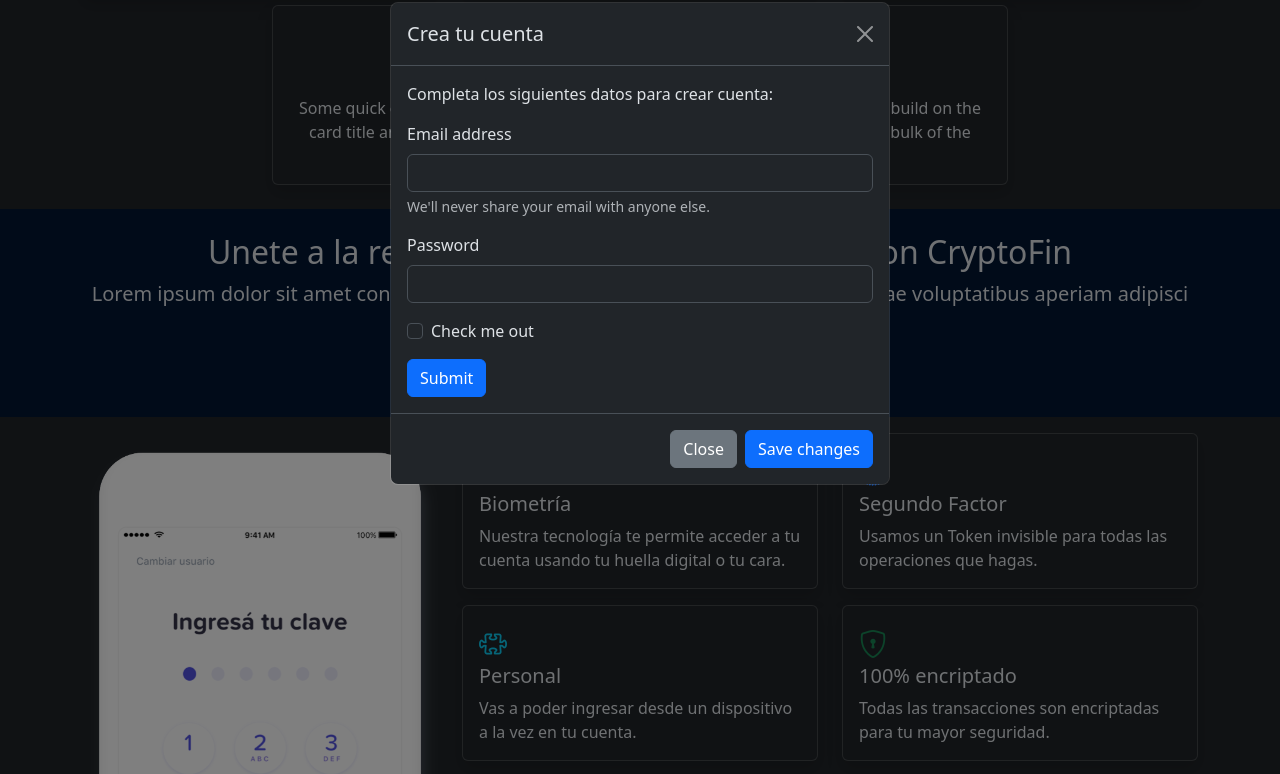
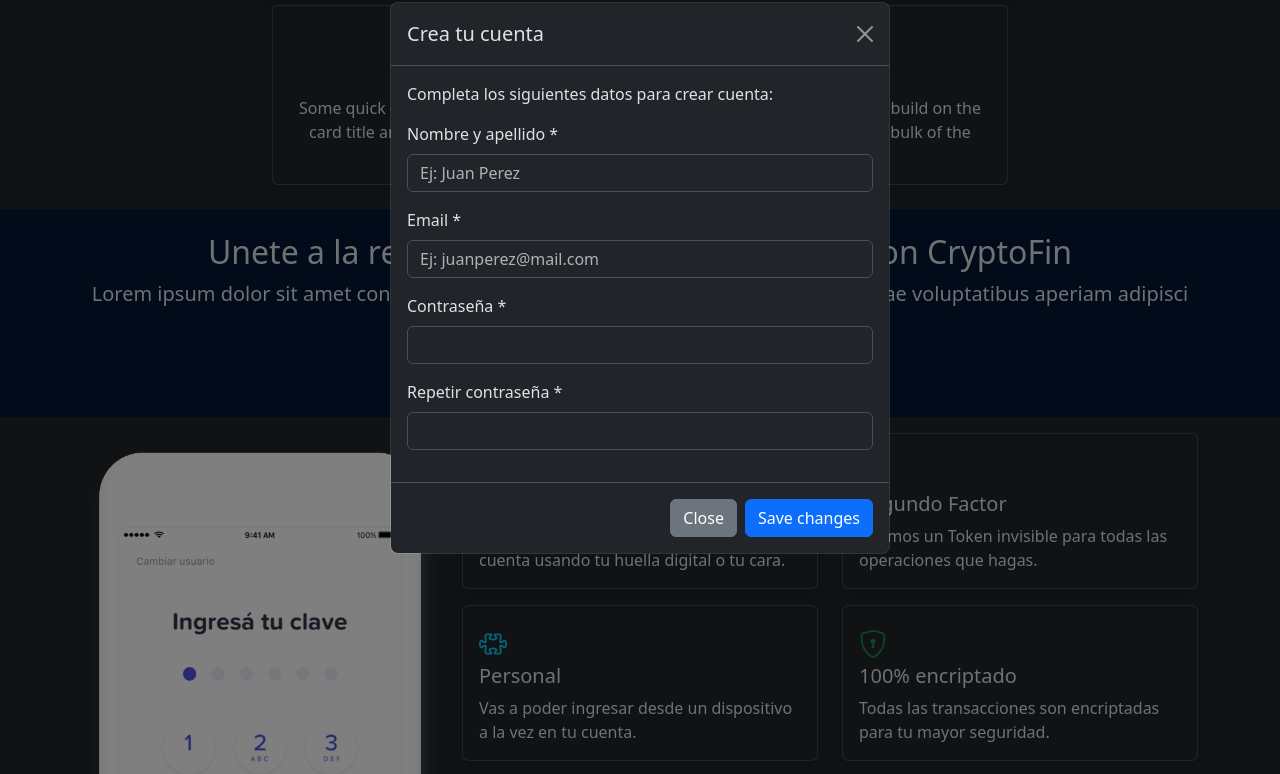
Before and after one commit to LourdesFrrl/cryptoFin, a plain HTML site: page index.html in a window 1280 px wide. Both pictures are taken after a click on the button "Crea tu cuenta ahora". Shown: the part 1060-1834 px from the top of the page. Drawn offline with nearby package versions, Linux system fonts and the light colour scheme.

Commit message:
maquetado del formulario del modal

```diff
--- a/index.html
+++ b/index.html
@@ -358,6 +358,8 @@
       </section>
     </main>
     <!-- Modal crea tu cuenta -->
+    <!-- A ESTE BOTON SE LE PUEDE AGREGAR UN ICONO VERTORIAL, SE DEBE BORRAR class=btn-close  -->
+
     <article
       class="modal fade"
       id="modalCreatucuenta"
@@ -377,47 +379,27 @@
               data-bs-dismiss="modal"
               aria-label="Close"
             ></button>
-            <!-- A ESTE BOTON SE LE PUEDE AGREGAR UN ICONO VERTORIAL, SE DEBE BORRAR class=btn-close  -->
           </div>
           <div class="modal-body">
             <p>Completa los siguientes datos para crear cuenta:</p>
             <form>
               <div class="mb-3">
-                <label for="exampleInputEmail1" class="form-label"
-                  >Email address</label
-                >
-                <input
-                  type="email"
-                  class="form-control"
-                  id="exampleInputEmail1"
-                  aria-describedby="emailHelp"
-                />
-                <div id="emailHelp" class="form-text">
-                  We'll never share your email with anyone else.
-                </div>
+                  <label for="nombre" class="form-label">Nombre y apellido *</label>
+                  <input type="text" class="form-control" id="nombre" placeholder="Ej: Juan Perez" required>
               </div>
               <div class="mb-3">
-                <label for="exampleInputPassword1" class="form-label"
-                  >Password</label
-                >
-                <input
-                  type="password"
-                  class="form-control"
-                  id="exampleInputPassword1"
-                />
+                  <label for="email" class="form-label">Email *</label>
+                  <input type="email" class="form-control" id="email" placeholder="Ej: juanperez@mail.com" required>
               </div>
-              <div class="mb-3 form-check">
-                <input
-                  type="checkbox"
-                  class="form-check-input"
-                  id="exampleCheck1"
-                />
-                <label class="form-check-label" for="exampleCheck1"
-                  >Check me out</label
-                >
+              <div class="mb-3">
+                  <label for="password" class="form-label">Contraseña *</label>
+                  <input type="password" class="form-control" id="password" required>
               </div>
-              <button type="submit" class="btn btn-primary">Submit</button>
-            </form>
+              <div class="mb-3">
+                  <label for="confirm-password" class="form-label">Repetir contraseña *</label>
+                  <input type="password" class="form-control" id="confirm-password" required>
+              </div>
+          </form>
           </div>
           <div class="modal-footer">
             <button
```
